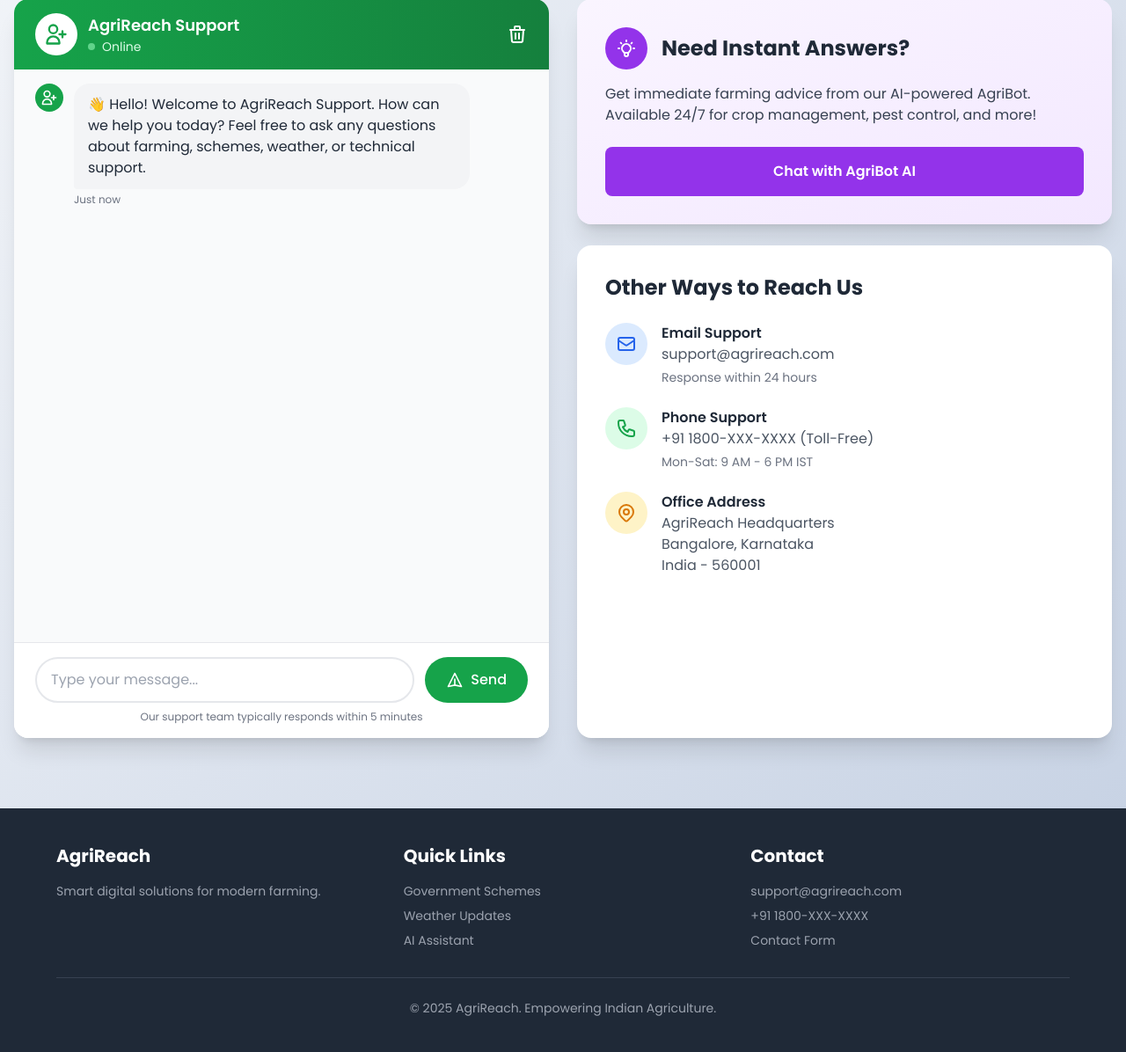
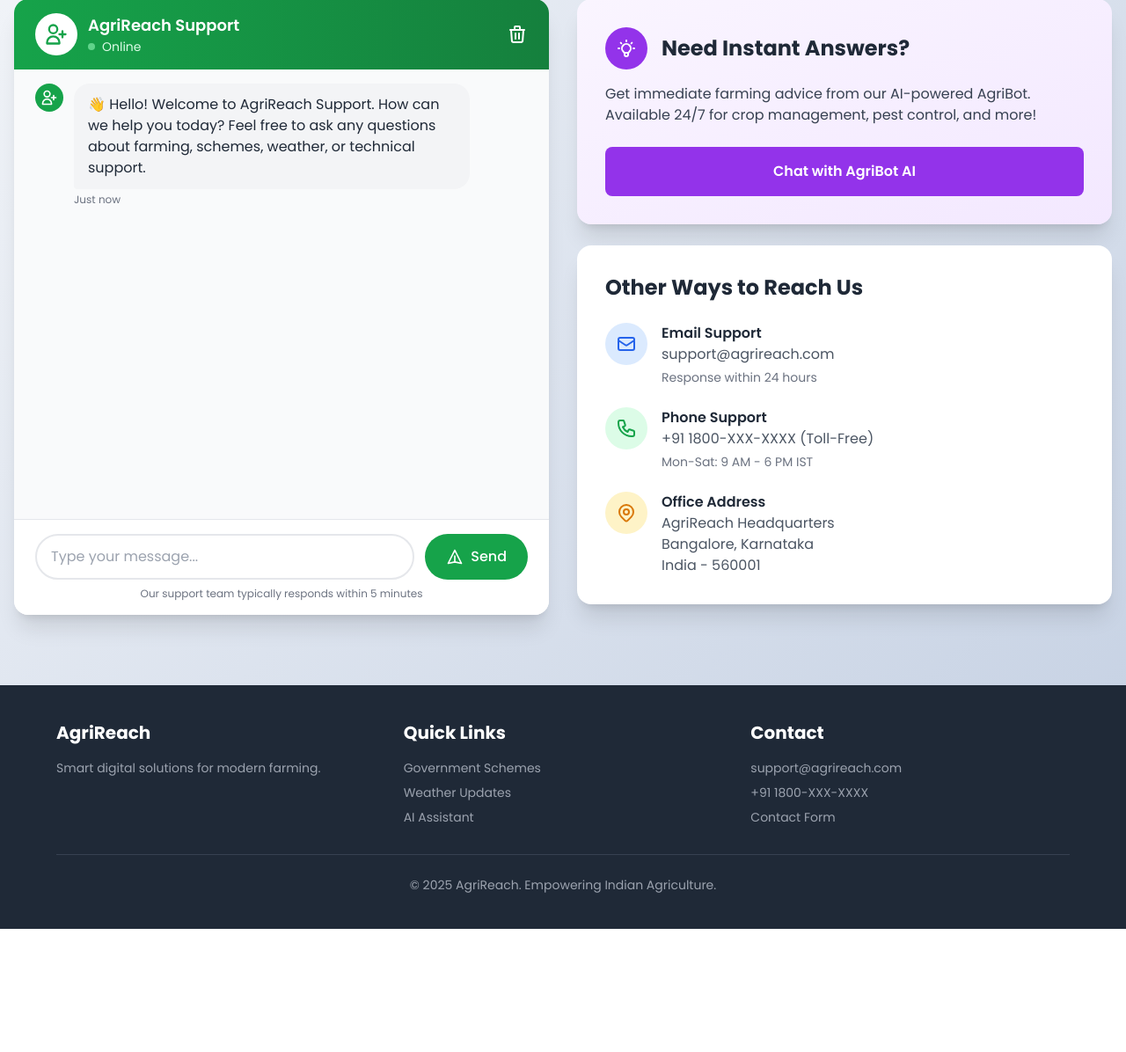
Before and after one commit to Prakashmonis05/AgriReach, a Flask app: page /contact in a window 1280 px wide. Shown: the part 253-1449 px from the top of the page at 88% size. After the commit the page ends 1309 px from the top, so only its background shows below. Run offline with Flask 3, Linux system fonts and the light colour scheme; data that the repository does not hold is empty; some libraries are stand-ins or nearby versions.

Commit message:
enhanced the contact page

```diff
--- a/templates/contact.html
+++ b/templates/contact.html
@@ -22,8 +22,6 @@
       transform: translateY(-8px);
       box-shadow: 0 12px 24px rgba(0, 0, 0, 0.15);
     }
-
-
 
     /* Chat message animations */
     .message-slide {
@@ -50,7 +48,6 @@
     #chatMessages::-webkit-scrollbar { width: 6px; }
     #chatMessages::-webkit-scrollbar-thumb { background: #cbd5e0; border-radius: 10px; }
     #chatMessages::-webkit-scrollbar-thumb:hover { background: #a0aec0; }
-
 
     /* Message Row Spacing */
     .message-row {
@@ -87,122 +84,91 @@
       margin-left: auto;
     }
 
-  /* Message Animation */
-  .message-slide {
-    animation: slideIn 0.25s ease-out;
+    /* Responsive adjustments */
+    @media (max-width: 640px) {
+      .message-bubble {
+        max-width: 75%;
+        font-size: 14px;
+        padding: 10px 14px;
       }
 
-  @keyframes slideIn {
-    from {
-      opacity: 0;
-      transform: translateY(8px);
-    }
-    to {
-      opacity: 1;
-      transform: translateY(0);
+      .message-row {
+        margin-bottom: 12px;
       }
     }
 
-  /* Typing Indicator Animation */
-  .typing-indicator span {
-    animation: blink 1.4s infinite;
-    animation-fill-mode: both;
+    /* Chat container responsive heights */
+    .chat-container {
+      height: 600px;
     }
 
-  .typing-indicator span:nth-child(2) {
-    animation-delay: 0.2s;
-  }
-
-  .typing-indicator span:nth-child(3) {
-    animation-delay: 0.4s;
-  }
-
-  @keyframes blink {
-    0%, 60%, 100% {
-      opacity: 0.3;
-    }
-    30% {
-      opacity: 1;
+    @media (min-width: 1024px) {
+      .chat-container {
+        height: 700px;
       }
     }
 
-  /* Chat Messages Scrollbar */
-  #chatMessages::-webkit-scrollbar {
-    width: 6px;
-  }
-
-  #chatMessages::-webkit-scrollbar-thumb {
-    background: #cbd5e0;
-    border-radius: 10px;
-  }
-
-  #chatMessages::-webkit-scrollbar-thumb:hover {
-    background: #a0aec0;
-  }
-
-  /* Responsive adjustments */
-  @media (max-width: 640px) {
-    .message-bubble {
-      max-width: 85%;
+    @media (max-width: 768px) {
+      .chat-container {
+        height: 500px;
       }
     }
 
-
+    @media (max-width: 640px) {
+      .chat-container {
+        height: 450px;
+      }
+    }
   </style>
 </head>
 <body>
 
-  <!-- Navbar -->
+  <!-- Navbar Placeholder -->
 {% include 'navbar.html' %}
-
   <!-- Hero Section -->
-  <section class="py-12 px-4">
+  <section class="py-8 md:py-12 px-4">
     <div class="max-w-7xl mx-auto text-center">
-      <h1 class="text-5xl font-bold text-gray-800 mb-4">Get In Touch</h1>
-      <p class="text-xl text-gray-600">Connect with AgriReach Support Team</p>
+      <h1 class="text-3xl md:text-5xl font-bold text-gray-800 mb-4">Get In Touch</h1>
+      <p class="text-lg md:text-xl text-gray-600">Connect with AgriReach Support Team</p>
     </div>
   </section>
 
   <!-- Main Content -->
-  <section class="pb-20 px-4">
+  <section class="pb-12 md:pb-20 px-4">
     <div class="max-w-7xl mx-auto">
-      <div class="grid grid-cols-1 lg:grid-cols-2 gap-8 items-start">
-
+      <div class="grid grid-cols-1 lg:grid-cols-2 gap-6 md:gap-8">
 
         <!-- Chat Interface -->
-      <div class="bg-white rounded-2xl shadow-xl overflow-hidden flex flex-col h-[105vh]">
-
-
-
+        <div class="bg-white rounded-2xl shadow-xl overflow-hidden flex flex-col chat-container order-2 lg:order-1">
           <!-- Chat Header -->
-          <div class="bg-gradient-to-r from-green-600 to-green-700 px-6 py-4 flex items-center justify-between">
-            <div class="flex items-center space-x-3">
-              <div class="w-12 h-12 bg-white rounded-full flex items-center justify-center">
-                <svg class="w-7 h-7 text-green-600" fill="none" stroke="currentColor" viewBox="0 0 24 24">
+          <div class="bg-gradient-to-r from-green-600 to-green-700 px-4 md:px-6 py-3 md:py-4 flex items-center justify-between">
+            <div class="flex items-center space-x-2 md:space-x-3">
+              <div class="w-10 h-10 md:w-12 md:h-12 bg-white rounded-full flex items-center justify-center">
+                <svg class="w-5 h-5 md:w-7 md:h-7 text-green-600" fill="none" stroke="currentColor" viewBox="0 0 24 24">
                   <path stroke-linecap="round" stroke-linejoin="round" stroke-width="2" d="M18 9v3m0 0v3m0-3h3m-3 0h-3m-2-5a4 4 0 11-8 0 4 4 0 018 0zM3 20a6 6 0 0112 0v1H3v-1z"></path>
                 </svg>
               </div>
               <div>
-                <h3 class="text-white font-semibold text-lg">AgriReach Support</h3>
-                <p class="text-green-100 text-sm flex items-center">
+                <h3 class="text-white font-semibold text-base md:text-lg">AgriReach Support</h3>
+                <p class="text-green-100 text-xs md:text-sm flex items-center">
                   <span class="w-2 h-2 bg-green-300 rounded-full mr-2 animate-pulse"></span>
                   Online
                 </p>
               </div>
             </div>
             <button onclick="clearChat()" class="text-white hover:text-green-100 transition-colors" title="Clear Chat">
-              <svg class="w-6 h-6" fill="none" stroke="currentColor" viewBox="0 0 24 24">
+              <svg class="w-5 h-5 md:w-6 md:h-6" fill="none" stroke="currentColor" viewBox="0 0 24 24">
                 <path stroke-linecap="round" stroke-linejoin="round" stroke-width="2" d="M19 7l-.867 12.142A2 2 0 0116.138 21H7.862a2 2 0 01-1.995-1.858L5 7m5 4v6m4-6v6m1-10V4a1 1 0 00-1-1h-4a1 1 0 00-1 1v3M4 7h16"></path>
               </svg>
             </button>
           </div>
 
           <!-- Chat Messages -->
-          <div id="chatMessages" class="flex-1 overflow-y-auto px-6 py-4 bg-gray-50">
+          <div id="chatMessages" class="flex-1 overflow-y-auto px-4 md:px-6 py-3 md:py-4 bg-gray-50">
             <!-- Welcome Message -->
-            <div class="flex items-start space-x-3 message-row">
-              <div class="w-8 h-8 bg-green-600 rounded-full flex items-center justify-center text-white flex-shrink-0">
-                <svg class="w-5 h-5" fill="none" stroke="currentColor" viewBox="0 0 24 24">
+            <div class="flex items-start space-x-2 md:space-x-3 message-row">
+              <div class="w-7 h-7 md:w-8 md:h-8 bg-green-600 rounded-full flex items-center justify-center text-white flex-shrink-0">
+                <svg class="w-4 h-4 md:w-5 md:h-5" fill="none" stroke="currentColor" viewBox="0 0 24 24">
                   <path stroke-linecap="round" stroke-linejoin="round" stroke-width="2" d="M18 9v3m0 0v3m0-3h3m-3 0h-3m-2-5a4 4 0 11-8 0 4 4 0 018 0zM3 20a6 6 0 0112 0v1H3v-1z"></path>
                 </svg>
               </div>
@@ -216,94 +182,91 @@
           </div>
 
           <!-- Chat Input -->
-          <div class="bg-white border-t border-gray-200 px-6 py-4">
-            <div class="flex space-x-3">
+          <div class="bg-white border-t border-gray-200 px-3 md:px-6 py-3 md:py-4">
+            <div class="flex space-x-2 md:space-x-3">
               <input
                 type="text"
                 id="messageInput"
                 placeholder="Type your message..."
-                class="flex-1 px-4 py-3 border-2 border-gray-200 rounded-full focus:outline-none focus:border-green-500 transition-all"
+                class="flex-1 px-3 md:px-4 py-2 md:py-3 text-sm md:text-base border-2 border-gray-200 rounded-full focus:outline-none focus:border-green-500 transition-all"
                 onkeydown="if(event.key==='Enter') sendSupportMessage()"
               />
               <button
                 onclick="sendSupportMessage()"
-                class="bg-green-600 hover:bg-green-700 text-white px-6 py-3 rounded-full font-medium transition-all duration-300 transform hover:scale-105 flex items-center space-x-2">
-                <svg class="w-5 h-5" fill="none" stroke="currentColor" viewBox="0 0 24 24">
+                class="bg-green-600 hover:bg-green-700 text-white px-4 md:px-6 py-2 md:py-3 rounded-full font-medium transition-all duration-300 transform hover:scale-105 flex items-center space-x-1 md:space-x-2">
+                <svg class="w-4 h-4 md:w-5 md:h-5" fill="none" stroke="currentColor" viewBox="0 0 24 24">
                   <path stroke-linecap="round" stroke-linejoin="round" stroke-width="2" d="M12 19l9 2-9-18-9 18 9-2zm0 0v-8"></path>
                 </svg>
-                <span>Send</span>
+                <span class="hidden sm:inline">Send</span>
               </button>
             </div>
-            <p class="text-xs text-gray-500 mt-2 text-center">Our support team typically responds within 5 minutes</p>
+            <p class="text-xs text-gray-500 mt-2 text-center hidden sm:block">Our support team typically responds within 5 minutes</p>
           </div>
         </div>
 
         <!-- Contact Information & Quick Actions -->
-        <div class="space-y-6 h-full flex flex-col">
-
-
+        <div class="space-y-4 md:space-y-6 order-1 lg:order-2">
           <!-- AI Assistant Quick Link -->
-          <div class="bg-gradient-to-br from-purple-50 to-purple-100 rounded-2xl shadow-xl p-8 card-hover">
-            <div class="flex items-center mb-4">
-              <div class="bg-purple-600 w-12 h-12 rounded-full flex items-center justify-center mr-4">
-                <svg class="w-6 h-6 text-white" fill="none" stroke="currentColor" viewBox="0 0 24 24">
+          <div class="bg-gradient-to-br from-purple-50 to-purple-100 rounded-2xl shadow-xl p-6 md:p-8 card-hover">
+            <div class="flex items-center mb-3 md:mb-4">
+              <div class="bg-purple-600 w-10 h-10 md:w-12 md:h-12 rounded-full flex items-center justify-center mr-3 md:mr-4">
+                <svg class="w-5 h-5 md:w-6 md:h-6 text-white" fill="none" stroke="currentColor" viewBox="0 0 24 24">
                   <path stroke-linecap="round" stroke-linejoin="round" stroke-width="2" d="M9.663 17h4.673M12 3v1m6.364 1.636l-.707.707M21 12h-1M4 12H3m3.343-5.657l-.707-.707m2.828 9.9a5 5 0 117.072 0l-.548.547A3.374 3.374 0 0014 18.469V19a2 2 0 11-4 0v-.531c0-.895-.356-1.754-.988-2.386l-.548-.547z"></path>
                 </svg>
               </div>
-              <h3 class="text-2xl font-bold text-gray-800">Need Instant Answers?</h3>
+              <h3 class="text-xl md:text-2xl font-bold text-gray-800">Need Instant Answers?</h3>
             </div>
-            <p class="text-gray-700 mb-6">Get immediate farming advice from our AI-powered AgriBot. Available 24/7 for crop management, pest control, and more!</p>
-            <a href="{{ url_for('chatbot.chatbot_page') }}"
-              class="block w-full bg-purple-600 hover:bg-purple-700 text-white font-semibold px-6 py-4 rounded-lg transition-all duration-300 transform hover:scale-105 text-center">
+            <p class="text-sm md:text-base text-gray-700 mb-4 md:mb-6">Get immediate farming advice from our AI-powered AgriBot. Available 24/7 for crop management, pest control, and more!</p>
+            <a href="#"
+              class="block w-full bg-purple-600 hover:bg-purple-700 text-white font-semibold px-4 md:px-6 py-3 md:py-4 rounded-lg transition-all duration-300 transform hover:scale-105 text-center text-sm md:text-base">
               Chat with AgriBot AI
             </a>
           </div>
 
           <!-- Contact Info Cards -->
-          <div class="bg-white rounded-2xl shadow-xl p-8 card-hover flex-1">
+          <div class="bg-white rounded-2xl shadow-xl p-6 md:p-8 card-hover">
+            <h3 class="text-xl md:text-2xl font-bold text-gray-800 mb-4 md:mb-6">Other Ways to Reach Us</h3>
 
-            <h3 class="text-2xl font-bold text-gray-800 mb-6">Other Ways to Reach Us</h3>
-
-            <div class="space-y-6">
+            <div class="space-y-4 md:space-y-6">
               <!-- Email -->
-              <div class="flex items-start space-x-4">
-                <div class="bg-blue-100 w-12 h-12 rounded-full flex items-center justify-center flex-shrink-0">
-                  <svg class="w-6 h-6 text-blue-600" fill="none" stroke="currentColor" viewBox="0 0 24 24">
+              <div class="flex items-start space-x-3 md:space-x-4">
+                <div class="bg-blue-100 w-10 h-10 md:w-12 md:h-12 rounded-full flex items-center justify-center flex-shrink-0">
+                  <svg class="w-5 h-5 md:w-6 md:h-6 text-blue-600" fill="none" stroke="currentColor" viewBox="0 0 24 24">
                     <path stroke-linecap="round" stroke-linejoin="round" stroke-width="2" d="M3 8l7.89 5.26a2 2 0 002.22 0L21 8M5 19h14a2 2 0 002-2V7a2 2 0 00-2-2H5a2 2 0 00-2 2v10a2 2 0 002 2z"></path>
                   </svg>
                 </div>
                 <div>
-                  <h4 class="font-semibold text-gray-800">Email Support</h4>
-                  <p class="text-gray-600">support@agrireach.com</p>
-                  <p class="text-sm text-gray-500 mt-1">Response within 24 hours</p>
+                  <h4 class="font-semibold text-gray-800 text-sm md:text-base">Email Support</h4>
+                  <p class="text-gray-600 text-sm md:text-base">support@agrireach.com</p>
+                  <p class="text-xs md:text-sm text-gray-500 mt-1">Response within 24 hours</p>
                 </div>
               </div>
 
               <!-- Phone -->
-              <div class="flex items-start space-x-4">
-                <div class="bg-green-100 w-12 h-12 rounded-full flex items-center justify-center flex-shrink-0">
-                  <svg class="w-6 h-6 text-green-600" fill="none" stroke="currentColor" viewBox="0 0 24 24">
+              <div class="flex items-start space-x-3 md:space-x-4">
+                <div class="bg-green-100 w-10 h-10 md:w-12 md:h-12 rounded-full flex items-center justify-center flex-shrink-0">
+                  <svg class="w-5 h-5 md:w-6 md:h-6 text-green-600" fill="none" stroke="currentColor" viewBox="0 0 24 24">
                     <path stroke-linecap="round" stroke-linejoin="round" stroke-width="2" d="M3 5a2 2 0 012-2h3.28a1 1 0 01.948.684l1.498 4.493a1 1 0 01-.502 1.21l-2.257 1.13a11.042 11.042 0 005.516 5.516l1.13-2.257a1 1 0 011.21-.502l4.493 1.498a1 1 0 01.684.949V19a2 2 0 01-2 2h-1C9.716 21 3 14.284 3 6V5z"></path>
                   </svg>
                 </div>
                 <div>
-                  <h4 class="font-semibold text-gray-800">Phone Support</h4>
-                  <p class="text-gray-600">+91 1800-XXX-XXXX (Toll-Free)</p>
-                  <p class="text-sm text-gray-500 mt-1">Mon-Sat: 9 AM - 6 PM IST</p>
+                  <h4 class="font-semibold text-gray-800 text-sm md:text-base">Phone Support</h4>
+                  <p class="text-gray-600 text-sm md:text-base">+91 1800-XXX-XXXX (Toll-Free)</p>
+                  <p class="text-xs md:text-sm text-gray-500 mt-1">Mon-Sat: 9 AM - 6 PM IST</p>
                 </div>
               </div>
 
               <!-- Address -->
-              <div class="flex items-start space-x-4">
-                <div class="bg-amber-100 w-12 h-12 rounded-full flex items-center justify-center flex-shrink-0">
-                  <svg class="w-6 h-6 text-amber-600" fill="none" stroke="currentColor" viewBox="0 0 24 24">
+              <div class="flex items-start space-x-3 md:space-x-4">
+                <div class="bg-amber-100 w-10 h-10 md:w-12 md:h-12 rounded-full flex items-center justify-center flex-shrink-0">
+                  <svg class="w-5 h-5 md:w-6 md:h-6 text-amber-600" fill="none" stroke="currentColor" viewBox="0 0 24 24">
                     <path stroke-linecap="round" stroke-linejoin="round" stroke-width="2" d="M17.657 16.657L13.414 20.9a1.998 1.998 0 01-2.827 0l-4.244-4.243a8 8 0 1111.314 0z"></path>
                     <path stroke-linecap="round" stroke-linejoin="round" stroke-width="2" d="M15 11a3 3 0 11-6 0 3 3 0 016 0z"></path>
                   </svg>
                 </div>
                 <div>
-                  <h4 class="font-semibold text-gray-800">Office Address</h4>
-                  <p class="text-gray-600">AgriReach Headquarters<br>Bangalore, Karnataka<br>India - 560001</p>
+                  <h4 class="font-semibold text-gray-800 text-sm md:text-base">Office Address</h4>
+                  <p class="text-gray-600 text-sm md:text-base">AgriReach Headquarters<br>Bangalore, Karnataka<br>India - 560001</p>
                 </div>
               </div>
             </div>
@@ -314,31 +277,31 @@
   </section>
 
   <!-- Footer -->
-  <footer class="bg-gray-800 text-white py-10 px-4 md:px-8">
+  <footer class="bg-gray-800 text-white py-8 md:py-10 px-4 md:px-8">
     <div class="max-w-6xl mx-auto">
-      <div class="grid grid-cols-1 md:grid-cols-3 gap-8 mb-8">
+      <div class="grid grid-cols-1 md:grid-cols-3 gap-6 md:gap-8 mb-6 md:mb-8">
         <div>
-          <h3 class="text-xl font-bold mb-4">AgriReach</h3>
+          <h3 class="text-lg md:text-xl font-bold mb-3 md:mb-4">AgriReach</h3>
           <p class="text-gray-400 text-sm">
             Smart digital solutions for modern farming.
           </p>
         </div>
 
         <div>
-          <h3 class="text-xl font-bold mb-4">Quick Links</h3>
+          <h3 class="text-lg md:text-xl font-bold mb-3 md:mb-4">Quick Links</h3>
           <ul class="space-y-2 text-gray-400 text-sm">
-            <li><a href="{{ url_for('schemes.schemes_page') }}" class="hover:text-white transition-colors">Government Schemes</a></li>
-            <li><a href="{{ url_for('weather.weather_page') }}" class="hover:text-white transition-colors">Weather Updates</a></li>
-            <li><a href="{{ url_for('chatbot.chatbot_page') }}" class="hover:text-white transition-colors">AI Assistant</a></li>
+            <li><a href="#" class="hover:text-white transition-colors">Government Schemes</a></li>
+            <li><a href="#" class="hover:text-white transition-colors">Weather Updates</a></li>
+            <li><a href="#" class="hover:text-white transition-colors">AI Assistant</a></li>
           </ul>
         </div>
 
         <div>
-          <h3 class="text-xl font-bold mb-4">Contact</h3>
+          <h3 class="text-lg md:text-xl font-bold mb-3 md:mb-4">Contact</h3>
           <ul class="space-y-2 text-gray-400 text-sm">
             <li>support@agrireach.com</li>
             <li>+91 1800-XXX-XXXX</li>
-            <li><a href="{{ url_for('contact.contact_page') }}" class="hover:text-white transition-colors">Contact Form</a></li>
+            <li><a href="#" class="hover:text-white transition-colors">Contact Form</a></li>
           </ul>
         </div>
       </div>
@@ -351,65 +314,55 @@
 
   <script>
     // Mobile menu toggle
-    document.getElementById('mobile-menu-btn').addEventListener('click', function() {
+    const mobileMenuBtn = document.getElementById('mobile-menu-btn');
+    if (mobileMenuBtn) {
+      mobileMenuBtn.addEventListener('click', function() {
         const menu = document.getElementById('mobile-menu');
-      menu.classList.toggle('active');
+        if (menu) menu.classList.toggle('active');
       });
-
-    // Auto-responses for demo purposes (will be replaced with backend)
-    const autoResponses = [
-      "Thank you for reaching out! Our support team has received your message and will respond shortly.",
-      "I understand your concern. Let me connect you with a specialist who can help you better.",
-      "That's a great question! Our agricultural experts will provide you with detailed information soon.",
-      "We appreciate your patience. A support representative will be with you in just a moment.",
-      "I've noted your query. Our team is reviewing it and will get back to you with the best solution."
-    ];
+    }
 
     function getFormattedTime() {
       return new Date().toLocaleTimeString('en-US', {
         hour: '2-digit',
         minute: '2-digit'
       });
-
     }
 
     function appendMessage(sender, text, time=null) {
       const chatMessages = document.getElementById('chatMessages');
       const messageDiv = document.createElement('div');
-
       const formattedTime = time || getFormattedTime();
 
-  messageDiv.className = `flex items-start space-x-3 message-row message-slide ${sender === 'user' ? 'flex-row-reverse space-x-reverse' : ''}`;
+      messageDiv.className = `flex items-start space-x-2 md:space-x-3 message-row message-slide ${sender === 'user' ? 'flex-row-reverse space-x-reverse' : ''}`;
 
       if (sender === 'user') {
         messageDiv.innerHTML = `
-      <div class="w-8 h-8 bg-blue-600 rounded-full flex items-center justify-center text-white flex-shrink-0">👤</div>
+          <div class="w-7 h-7 md:w-8 md:h-8 bg-blue-600 rounded-full flex items-center justify-center text-white flex-shrink-0 text-sm">👤</div>
           <div class="flex flex-col items-end">
             <div class="message-bubble user-bubble">${text}</div>
-
           </div>
         `;
       } else {
         messageDiv.innerHTML = `
-      <div class="w-8 h-8 bg-green-600 rounded-full flex items-center justify-center text-white flex-shrink-0">✓</div>
+          <div class="w-7 h-7 md:w-8 md:h-8 bg-green-600 rounded-full flex items-center justify-center text-white flex-shrink-0 text-sm">✓</div>
           <div class="flex flex-col">
             <div class="message-bubble support-bubble">${text}</div>
-
           </div>
         `;
       }
 
       chatMessages.appendChild(messageDiv);
+      chatMessages.scrollTop = chatMessages.scrollHeight;
     }
-
 
     function showTypingIndicator() {
       const chatMessages = document.getElementById('chatMessages');
       const typingDiv = document.createElement('div');
       typingDiv.id = 'typing-indicator';
-      typingDiv.className = 'flex items-start space-x-3 message-row';
+      typingDiv.className = 'flex items-start space-x-2 md:space-x-3 message-row';
       typingDiv.innerHTML = `
-        <div class="w-8 h-8 bg-green-600 rounded-full flex items-center justify-center text-white flex-shrink-0">
+        <div class="w-7 h-7 md:w-8 md:h-8 bg-green-600 rounded-full flex items-center justify-center text-white flex-shrink-0 text-xs">
           ...
         </div>
         <div class="message-bubble support-bubble">
@@ -426,9 +379,7 @@
 
     function removeTypingIndicator() {
       const indicator = document.getElementById('typing-indicator');
-      if (indicator) {
-        indicator.remove();
-      }
+      if (indicator) indicator.remove();
     }
 
     function sendSupportMessage() {
@@ -437,26 +388,20 @@
 
       if (!message) return;
 
-  // Show in UI
       appendMessage('user', message);
       input.value = '';
 
-  // SEND MESSAGE TO BACKEND
+      // Send to backend (if integrated)
       fetch("/contact", {
         method: "POST",
-  headers: {
-    "Content-Type": "application/json"
-  },
-  body: JSON.stringify({
-    message: message
-  })
+        headers: { "Content-Type": "application/json" },
+        body: JSON.stringify({ message: message })
       })
       .then(res => res.json())
       .then(data => console.log("Saved:", data))
       .catch(err => console.error("Error:", err));
 
-
-  // Fake response (demo)
+      // Demo response
       showTypingIndicator();
       setTimeout(() => {
         removeTypingIndicator();
@@ -466,12 +411,10 @@
 
     function clearChat() {
       const chatMessages = document.getElementById('chatMessages');
-
-  // Optimistic UI update
       chatMessages.innerHTML = `
-    <div class="flex items-start space-x-3 message-row">
-      <div class="w-8 h-8 bg-green-600 rounded-full flex items-center justify-center text-white flex-shrink-0">
-        <svg class="w-5 h-5" fill="none" stroke="currentColor" viewBox="0 0 24 24">
+        <div class="flex items-start space-x-2 md:space-x-3 message-row">
+          <div class="w-7 h-7 md:w-8 md:h-8 bg-green-600 rounded-full flex items-center justify-center text-white flex-shrink-0">
+            <svg class="w-4 h-4 md:w-5 md:h-5" fill="none" stroke="currentColor" viewBox="0 0 24 24">
               <path stroke-linecap="round" stroke-linejoin="round" stroke-width="2" d="M18 9v3m0 0v3m0-3h3m-3 0h-3m-2-5a4 4 0 11-8 0 4 4 0 018 0zM3 20a6 6 0 0112 0v1H3v-1z"></path>
             </svg>
           </div>
@@ -484,7 +427,6 @@
         </div>
       `;
 
-  // Actual DB cleanup
       fetch("/contact/clear", {
         method: "POST",
         headers: { "Content-Type": "application/json" }
@@ -494,24 +436,20 @@
       .catch(err => console.error("Clear error:", err));
     }
 
-  </script>
-  <script>
-  // Load old messages from backend
     function loadChatHistory() {
       fetch("/contact/messages")
         .then(res => res.json())
         .then(data => {
           const chatMessages = document.getElementById("chatMessages");
-
           data.messages.forEach(m => {
             appendMessage(m.sender, m.message, m.time);
           });
+          chatMessages.scrollTop = chatMessages.scrollHeight;
+        })
+        .catch(err => console.error("Load error:", err));
+    }
 
-      chatMessages.scrollTop = chatMessages.scrollHeight;
-    });
-}
     window.onload = loadChatHistory;
-
   </script>
 </body>
 </html>
```
Also changed, not shown: instance/agrireach.db. Lines whose indentation alone changed are shown as unchanged.
